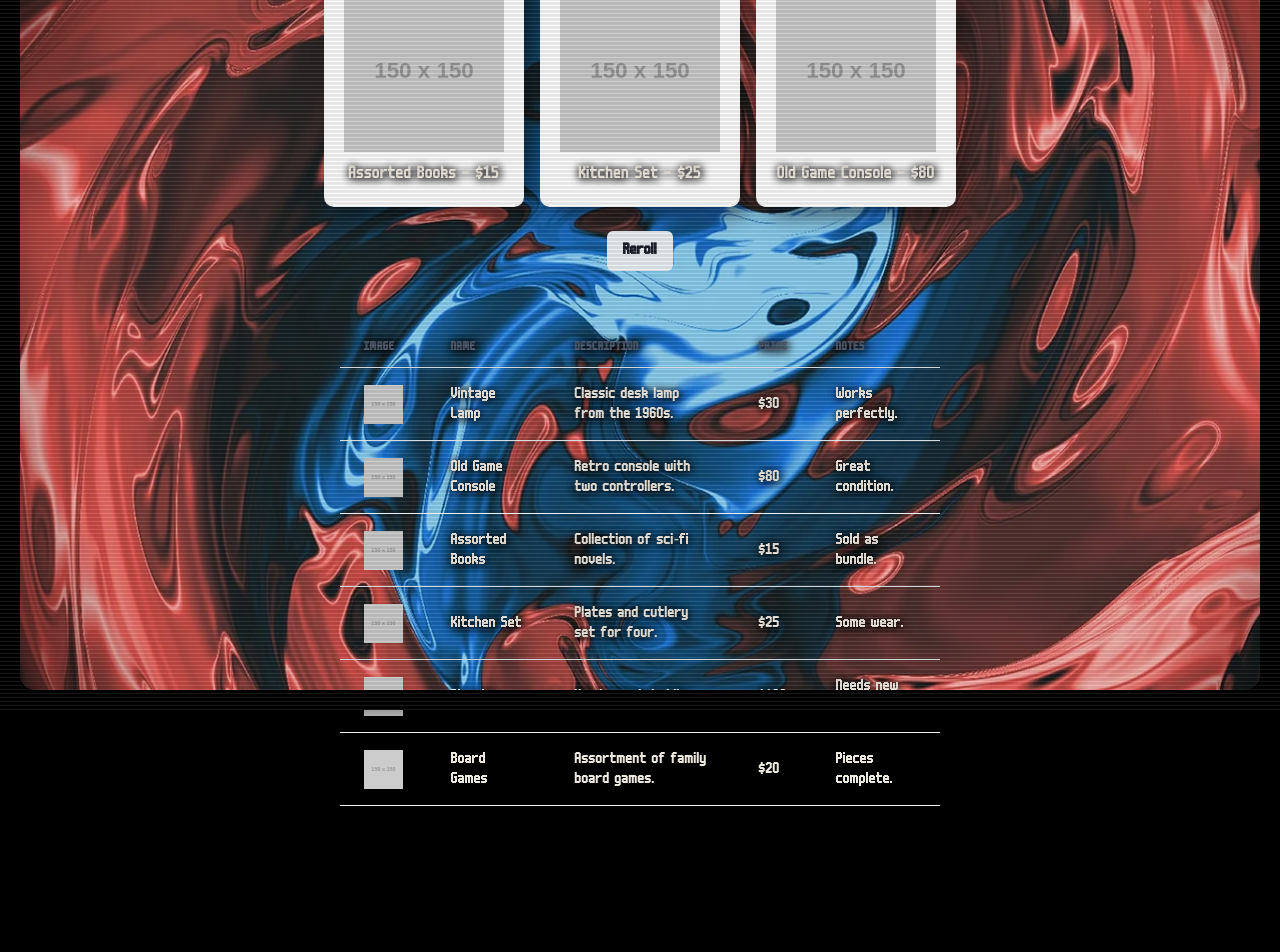
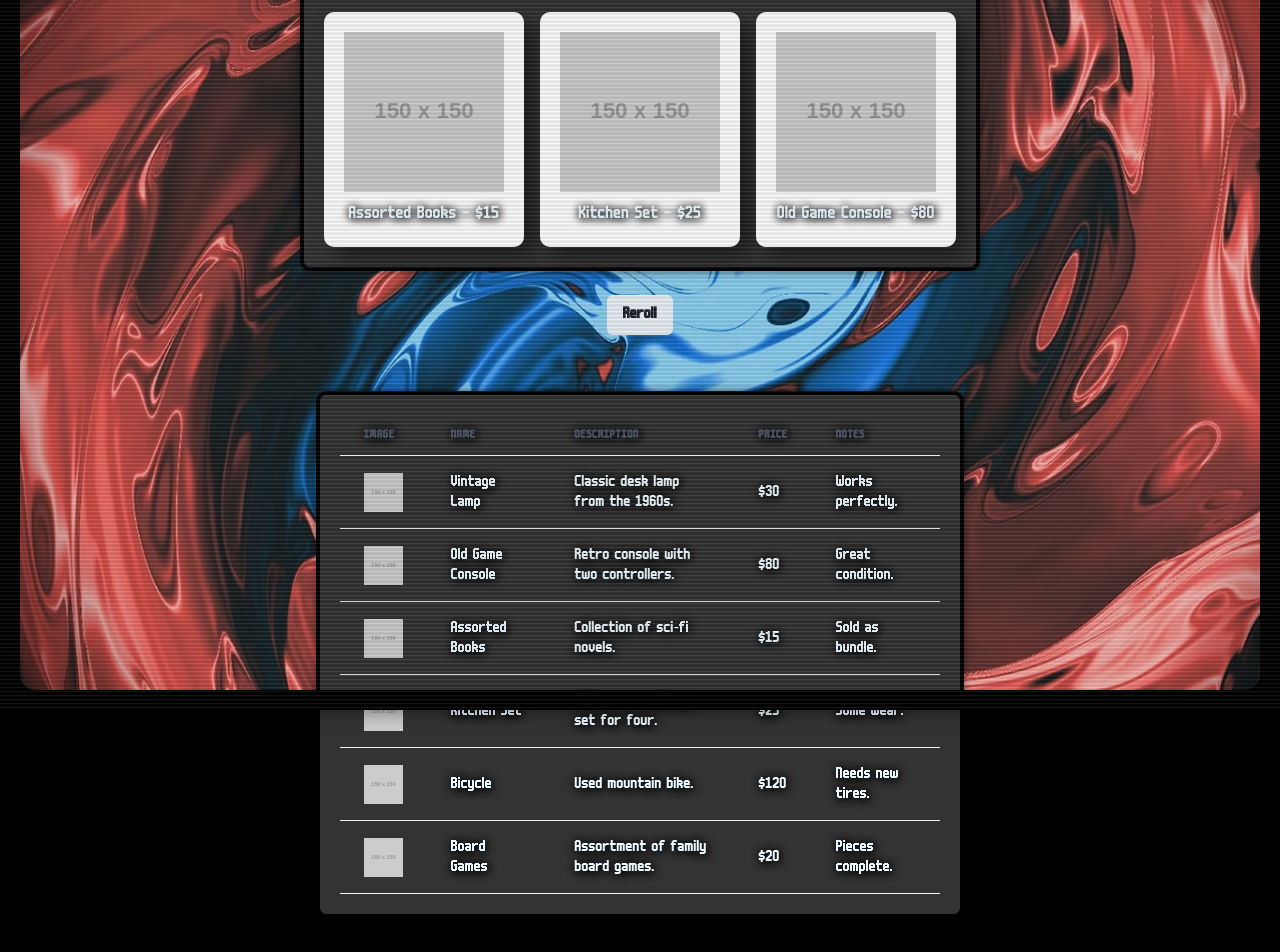
Before and after one commit to MartinPascale/portfolio, a Next.js app: page /garage-sale in a window 1280 px wide. Shown: the part 90-1042 px from the top of the page. Before the commit the page ends 938 px from the top, so only its background shows below. Built offline with nearby package versions, Linux system fonts and the light colour scheme.

Commit message:
Add styled container backgrounds on garage sale page

```diff
--- a/src/app/garage-sale/page.tsx
+++ b/src/app/garage-sale/page.tsx
@@ -30,7 +30,7 @@ const GarageSalePage = () => {
 
   return (
     <Box display="flex" flexDir="column" alignItems="center" gap={6}>
-      <Box display="flex" gap={4} flexWrap="wrap" justifyContent="center">
+      <Box className="box-container" display="flex" gap={4} flexWrap="wrap" justifyContent="center">
         {displayed.map((item) => (
           <AnimatedCard key={item.id} width="200px">
             <Box display="flex" flexDir="column" alignItems="center" gap={2}>
@@ -44,7 +44,8 @@ const GarageSalePage = () => {
         ))}
       </Box>
       <Button onClick={reroll}>Reroll</Button>
-      <Table variant="simple" mt={8} maxW="600px">
+      <Box className="box-container" mt={8}>
+        <Table variant="simple" maxW="600px" width="100%">
           <Thead>
             <Tr>
               <Th>Image</Th>
@@ -70,6 +71,7 @@ const GarageSalePage = () => {
           </Tbody>
         </Table>
       </Box>
+    </Box>
   );
 };
 
```
Lines whose indentation alone changed are shown as unchanged.
